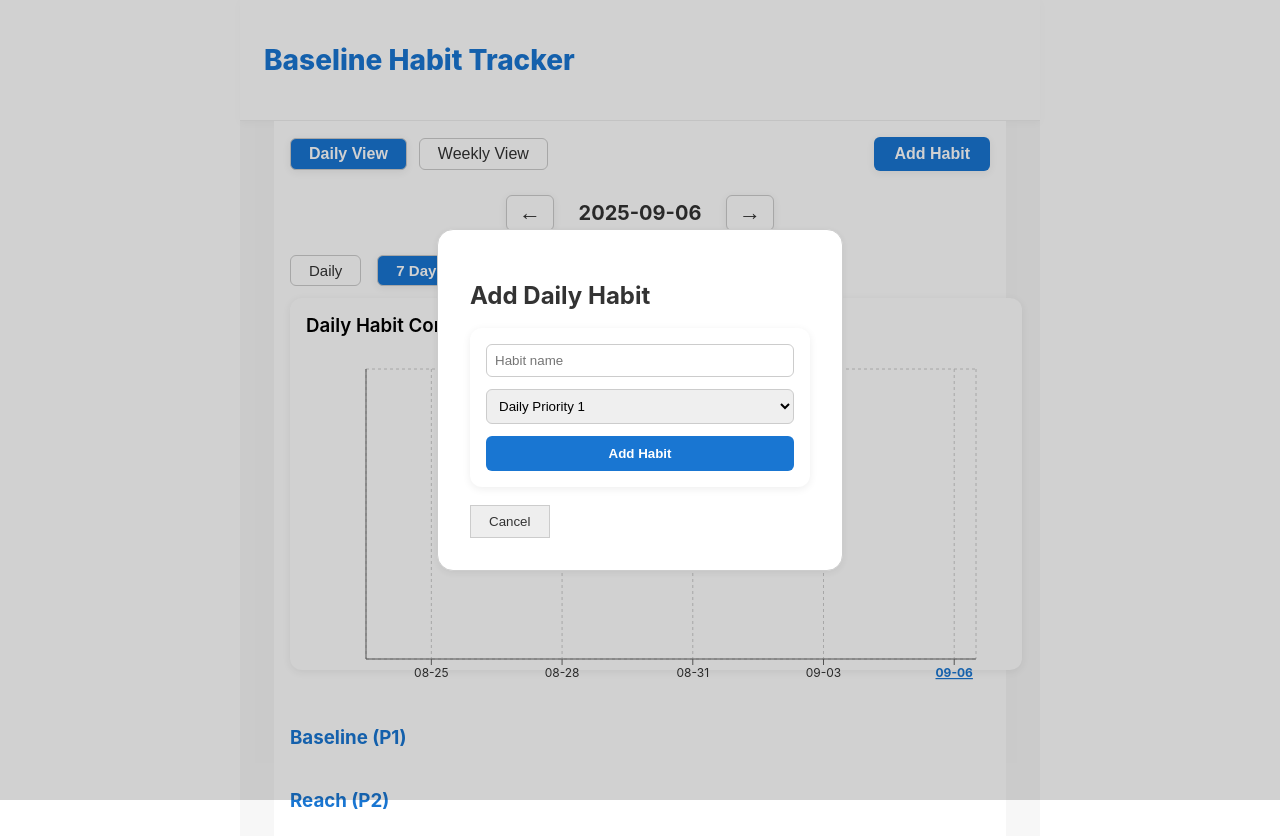
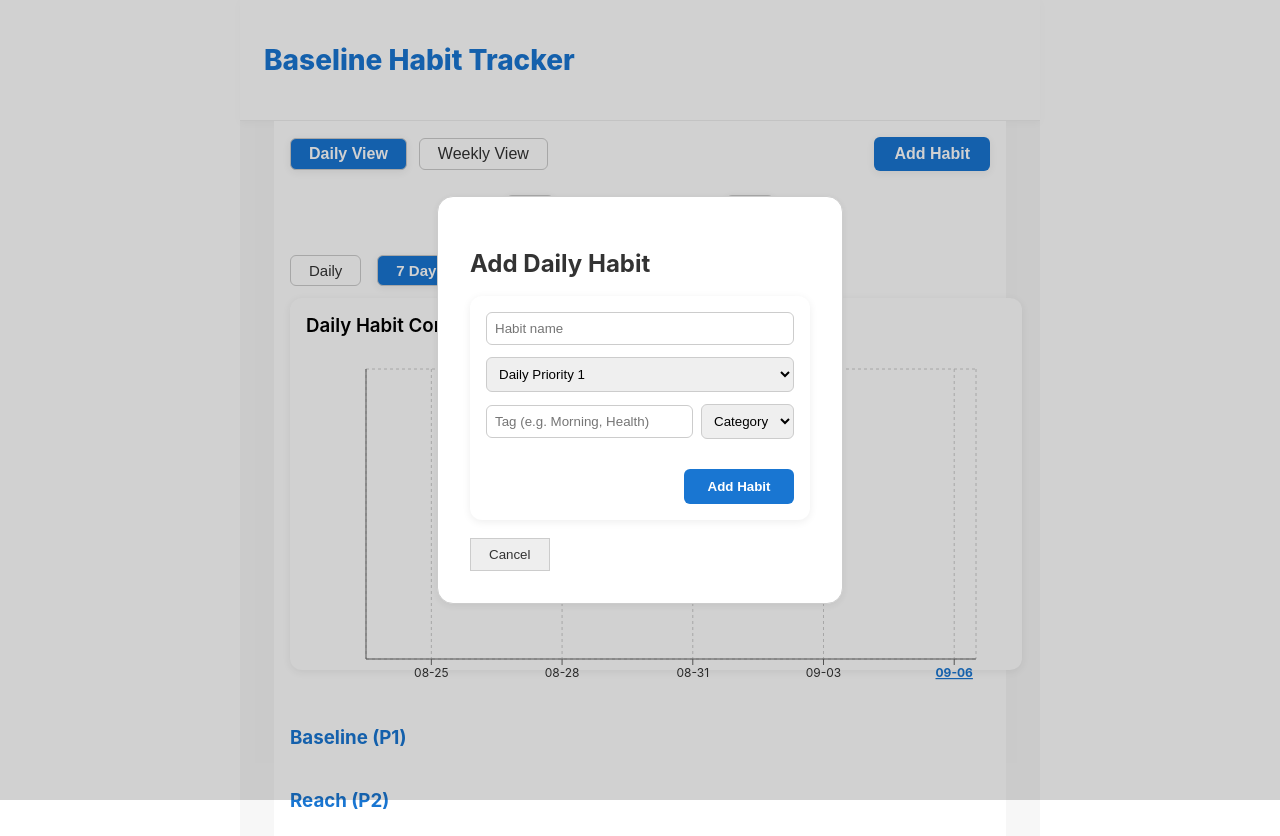
Before and after one commit to jgoodheart13/habit-tracker, a React (Create React App) app: page / in a window 1280 px wide. Both pictures are taken after a click on the button "Add Habit". Built offline with nearby package versions, Linux system fonts and the light colour scheme.

Commit message:
Add tag input to HabitForm component
Introduces a tag field with value and type to the HabitForm, allowing users to specify a tag for each habit. Updates state management, form handling, and submission logic to include the tag, and adds corresponding input and select elements to the UI.

```diff
--- a/src/components/HabitForm.js
+++ b/src/components/HabitForm.js
@@ -3,6 +3,11 @@ import React, { useState } from 'react';
 import theme from "../styles/theme";
 
 export default function HabitForm({ onAdd, defaultHabit }) {
+  const [tag, setTag] = useState(() =>
+    defaultHabit && defaultHabit.tag
+      ? defaultHabit.tag
+      : { value: "", type: "category" }
+  );
   const isEdit = !!(defaultHabit && defaultHabit.id);
   const [habit, setHabit] = useState(
     () =>
@@ -26,7 +31,11 @@ export default function HabitForm({ onAdd, defaultHabit }) {
 
   function handleChange(e) {
     const { name, value } = e.target;
-    if (name === "type") {
+    if (name === "tagValue") {
+      setTag((t) => ({ ...t, value }));
+    } else if (name === "tagType") {
+      setTag((t) => ({ ...t, type: value }));
+    } else if (name === "type") {
       setHabit((h) => ({ ...h, type: value }));
     } else if (name === "name") {
       setHabit((h) => ({ ...h, name: value }));
@@ -67,11 +76,11 @@ export default function HabitForm({ onAdd, defaultHabit }) {
   function handleSubmit(e) {
     e.preventDefault();
     if (!habit.name) return;
+    const habitWithTag = { ...habit, tag };
     if (isEdit) {
-      // For edit, keep id and completedDates
-      onAdd({ ...habit });
+      onAdd(habitWithTag);
     } else {
-      onAdd({ ...habit, id: Date.now(), completedDates: [] });
+      onAdd({ ...habitWithTag, id: Date.now(), completedDates: [] });
       setHabit(
         defaultHabit || {
           name: "",
@@ -79,6 +88,7 @@ export default function HabitForm({ onAdd, defaultHabit }) {
           frequency: { daily: true, timesPerWeek: 7 },
         }
       );
+      setTag({ value: "", type: "category" });
     }
   }
 
@@ -142,6 +152,45 @@ export default function HabitForm({ onAdd, defaultHabit }) {
           }}
         />
       )}
+      <div style={{ display: "flex", flexDirection: "column", gap: 10 }}>
+        <div style={{ display: "flex", gap: 8, alignItems: "center" }}>
+          <input
+            name="tagValue"
+            value={tag.value}
+            onChange={handleChange}
+            placeholder="Tag (e.g. Morning, Health)"
+            style={{
+              padding: 8,
+              borderRadius: 6,
+              border: `1px solid ${theme.colors.border}`,
+              flex: 1,
+            }}
+          />
+          <select
+            name="tagType"
+            value={tag.type}
+            onChange={handleChange}
+            style={{
+              padding: 8,
+              borderRadius: 6,
+              border: `1px solid ${theme.colors.border}`,
+            }}
+          >
+            <option value="category">Category</option>
+            <option value="time">Time</option>
+          </select>
+        </div>
+      </div>
+      {/* Buttons row at bottom, inline with Cancel in modal */}
+      <div
+        style={{
+          display: "flex",
+          justifyContent: "flex-end",
+          gap: 10,
+          marginTop: 18,
+        }}
+      >
+        {/* Cancel button will be rendered by parent modal, so only Save here */}
         <button
           type="submit"
           style={{
@@ -151,10 +200,12 @@ export default function HabitForm({ onAdd, defaultHabit }) {
             color: theme.colors.background,
             border: "none",
             fontWeight: 600,
+            minWidth: 110,
           }}
         >
           {isEdit ? "Save Changes" : "Add Habit"}
         </button>
+      </div>
     </form>
   );
 }
```
Lines whose indentation alone changed are shown as unchanged.
